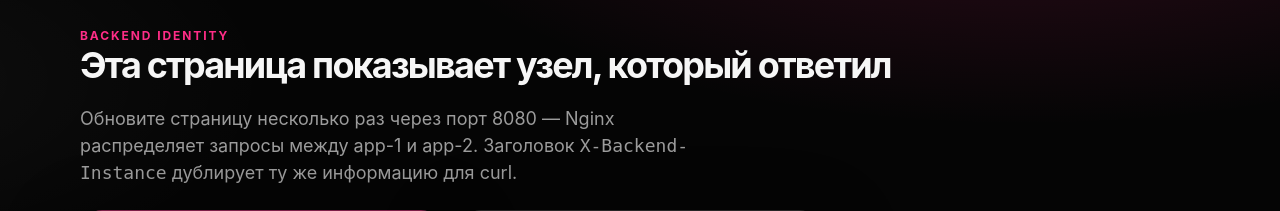
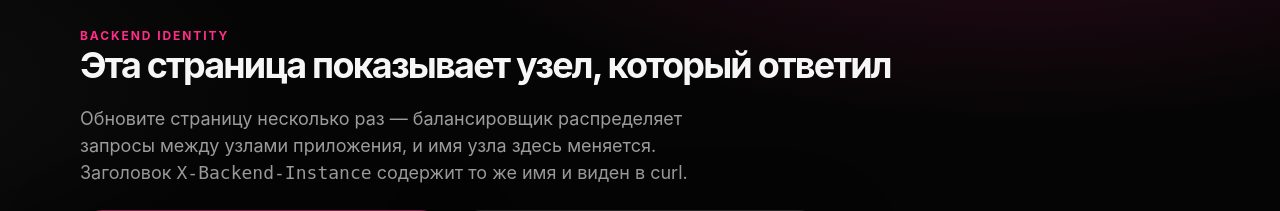
Before and after one commit to s1mba10/t2-mobile-proj, a Python web app: template app/templates/status.html in a window 1280 px wide. Shown: the part 73-284 px from the top of the page. Run offline with Jinja, Linux system fonts and the light colour scheme; the template is opened without the code that fills it, so the values that code supplies are empty.

Commit message:
Убрать из интерфейса формулировки, привязанные ко второй практической
На странице состояния было написано, что запросы через порт 8080
распределяет Nginx между app-1 и app-2. В третьей практической
балансировкой занимается HAProxy, а узлы называются иначе, поэтому текст
на экране противоречил тому, что показывает стенд.

Формулировки на страницах состояния, входа и личного кабинета сделаны
нейтральными: речь об узлах приложения и балансировщике без привязки к
конкретной реализации.

```diff
--- a/app/templates/account.html
+++ b/app/templates/account.html
@@ -24,7 +24,7 @@
       </article>
       <article class="card">
         <h3>Пополнить баланс</h3>
-        <p class="muted">Платёж пишется в PostgreSQL. Если app-1 остановится, app-2 отдаст тот же баланс.</p>
+        <p class="muted">Платёж пишется в общую PostgreSQL. Если узел, принявший платёж, остановится, баланс отдаст любой другой.</p>
         <form class="form" action="/account/topup" method="post">
           <label>Сумма, ₽
             <input name="amount" type="number" min="1" max="15000" step="1" value="300" required />
--- a/app/templates/login.html
+++ b/app/templates/login.html
@@ -5,7 +5,7 @@
   <div class="wrap">
     <div class="kicker">авторизация</div>
     <h2>Личный кабинет</h2>
-    <p class="lede">Сессия сохраняется в Redis, общем для app-1 и app-2. Локальные файлы и память процесса не используются.</p>
+    <p class="lede">Сессия сохраняется в Redis, общем для всех узлов приложения. Локальные файлы и память процесса не используются.</p>
     {% if error %}<div class="error">{{ error }}</div>{% endif %}
     <form class="form" method="post" action="/login">
       <label>Номер телефона
--- a/app/templates/status.html
+++ b/app/templates/status.html
@@ -6,8 +6,9 @@
     <div class="kicker">backend identity</div>
     <h2>Эта страница показывает узел, который ответил</h2>
     <p class="lede">
-      Обновите страницу несколько раз через порт 8080 — Nginx распределяет запросы
-      между app-1 и app-2. Заголовок <code>X-Backend-Instance</code> дублирует ту же информацию для curl.
+      Обновите страницу несколько раз — балансировщик распределяет запросы между узлами
+      приложения, и имя узла здесь меняется. Заголовок <code>X-Backend-Instance</code>
+      содержит то же имя и виден в curl.
     </p>
     <div class="grid">
       <article class="card featured">
```
